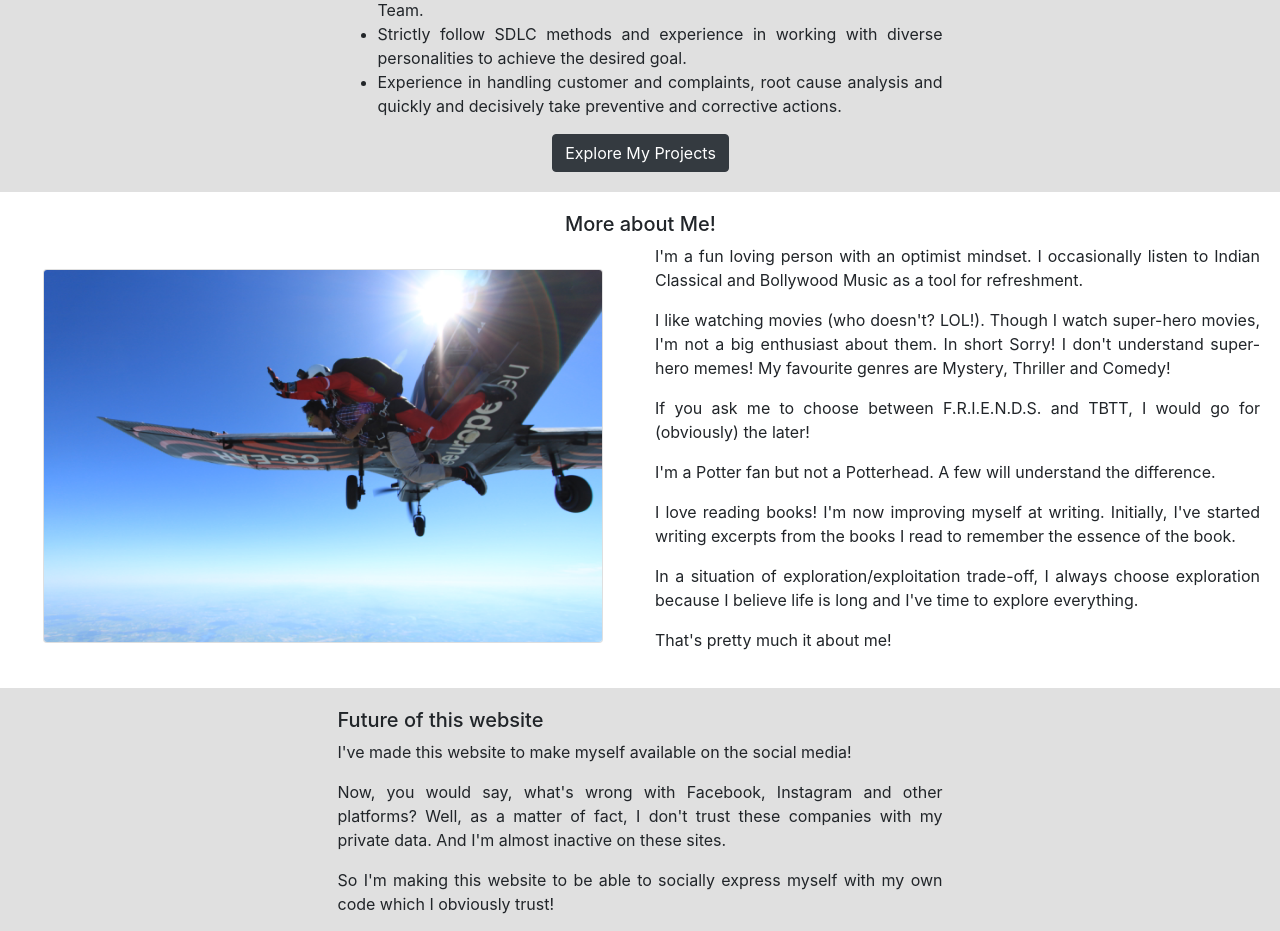
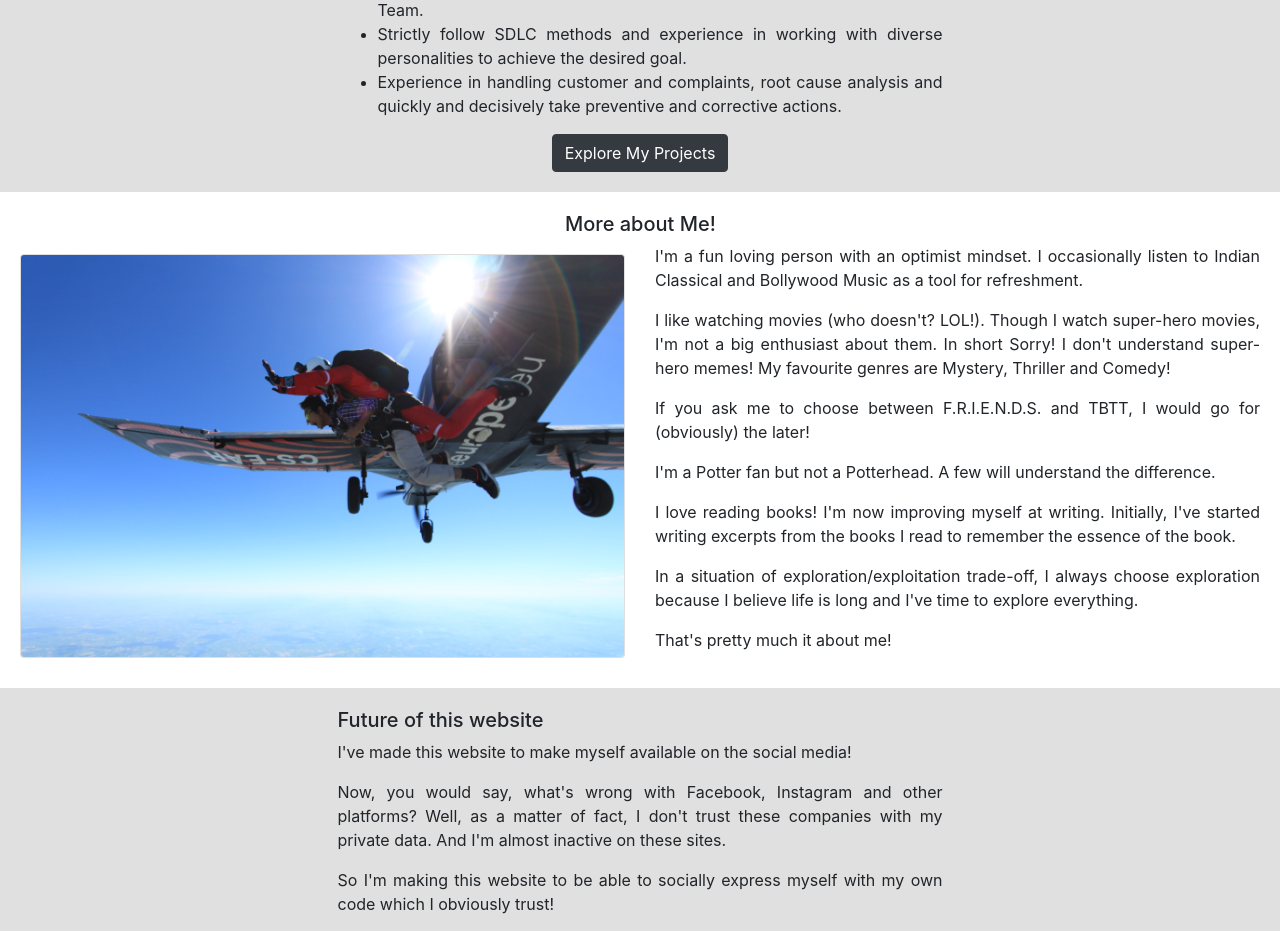
Before and after one commit to vatsalkgor/portfolio, a React (Create React App) app: page / in a window 1280 px wide. Shown: the part 1500-2431 px from the top of the page. Built offline with nearby package versions, Linux system fonts and the light colour scheme.

Commit message:
some fixes in animation

```diff
--- a/src/components/AboutMe/AboutMe.css
+++ b/src/components/AboutMe/AboutMe.css
@@ -2,3 +2,11 @@
     background: white;
     padding: 20px;
 }
+.aboutme-pic {
+    width: "35rem";
+}
+@media screen and(max-width:800px) {
+    .aboutme-pic {
+        width: "25rem";
+    }
+}
--- a/src/components/AboutMe/AboutMe.jsx
+++ b/src/components/AboutMe/AboutMe.jsx
@@ -23,7 +23,7 @@ export default function AboutMe() {
                         animateIn="lightSpeedInLeft"
                         animateOut="lightSpeedOutLeft"
                     >
-                        <Card style={{ width: "35rem" }}>
+                        <Card className="aboutme-pic">
                             <Card.Img src={AboutMePic}></Card.Img>
                         </Card>
                     </ScrollAnimation>
@@ -32,6 +32,7 @@ export default function AboutMe() {
                     <ScrollAnimation
                         animateIn="lightSpeedInRight"
                         animateOut="lightSpeedOutRight"
+                        offset={50}
                     >
                         <p>
                             I'm a fun loving person with an optimist mindset. I
--- a/src/components/ProfessionalSummary/ProfessionalSummary.jsx
+++ b/src/components/ProfessionalSummary/ProfessionalSummary.jsx
@@ -9,6 +9,7 @@ export default function ProfessionalSummary() {
             <Row className="description d-flex align-items-center">
                 <Col md={{ span: 6, offset: 3 }} sm={12}>
                     <ScrollAnimation
+                        offset={50}
                         animateIn="slideInLeft"
                         animateOut="slideOutLeft"
                     >
@@ -53,8 +54,6 @@ export default function ProfessionalSummary() {
                                 take preventive and corrective actions.
                             </li>
                         </ul>
-                    </ScrollAnimation>
-                    <ScrollAnimation animateIn="zoomIn" animateOut="zoomOut">
                         <div className="text-center">
                             <Button variant="dark">Explore My Projects</Button>
                         </div>
```
